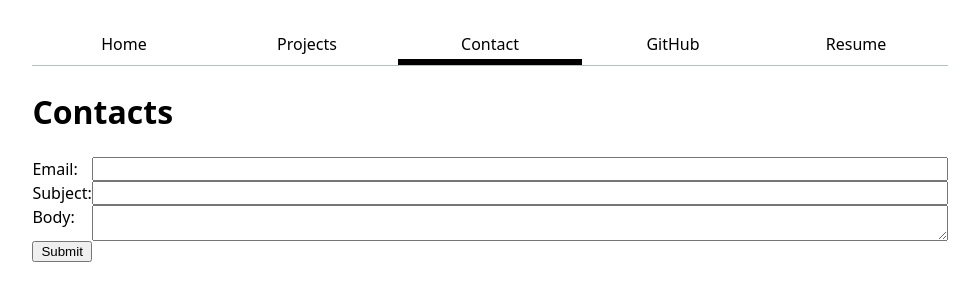
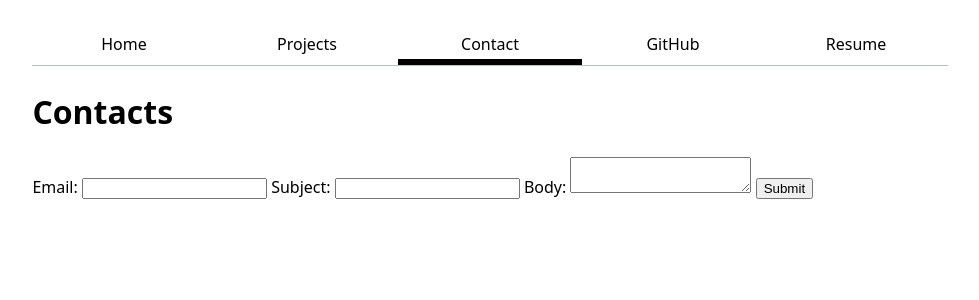
Before and after one commit to JaredW022/portfolio, a plain HTML site: page contact/index.html in a window 1280 px wide. Shown: the whole page, without its empty margins (150-1129 px from the left). Drawn offline with Linux system fonts and the light colour scheme.

Commit message:
testing .grid vs form

```diff
--- a/style.css
+++ b/style.css
@@ -61,7 +61,7 @@ textarea {
   box-sizing: border-box;
 } */
 
-form {
+.grid {
   display: grid;
   grid-template-columns: auto 1fr;
 }
```
